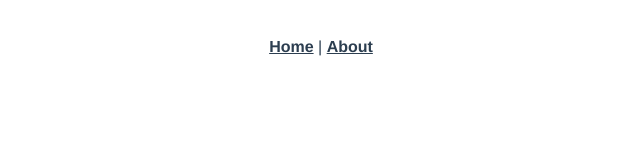
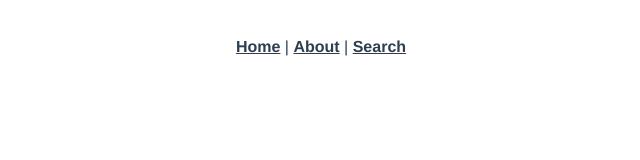
Before and after one commit to Team-noodle/Team-noodle, a Vue app: page /Search in a window 1280 px wide. Shown: the top 160 px of the page, without its empty margins (319-959 px from the left). Built offline with nearby package versions, Linux system fonts and the light colour scheme.

Commit message:
made search

```diff
--- a/src/App.vue
+++ b/src/App.vue
@@ -2,7 +2,8 @@
   <div id="app">
     <div id="nav">
       <router-link to="/">Home</router-link> |
-      <router-link to="/about">About</router-link>
+      <router-link to="/about">About</router-link> |
+       <router-link to="/search">Search</router-link>
     </div>
     <router-view/>
   </div>
--- a/src/router/index.js
+++ b/src/router/index.js
@@ -1,6 +1,7 @@
 import Vue from 'vue'
 import VueRouter from 'vue-router'
 import Home from '../views/Home.vue'
+import Search from '../views/Search.vue'
 
 Vue.use(VueRouter)
 
@@ -17,6 +18,11 @@ const routes = [
     // this generates a separate chunk (about.[hash].js) for this route
     // which is lazy-loaded when the route is visited.
     component: () => import(/* webpackChunkName: "about" */ '../views/About.vue')
+  },
+  {
+    path: '/Search',
+    name: 'Search',
+    component: Search
   }
 ]
 
--- /dev/null
+++ b/src/views/Search.vue
@@ -0,0 +1,11 @@
+<template>
+ <div></div>
+</template>
+<script>
+export default {
+
+}
+</script>
+<style>
+
+</style>
```
Also changed, not shown: 1 other file (tests, documents, lock files or other folders).
